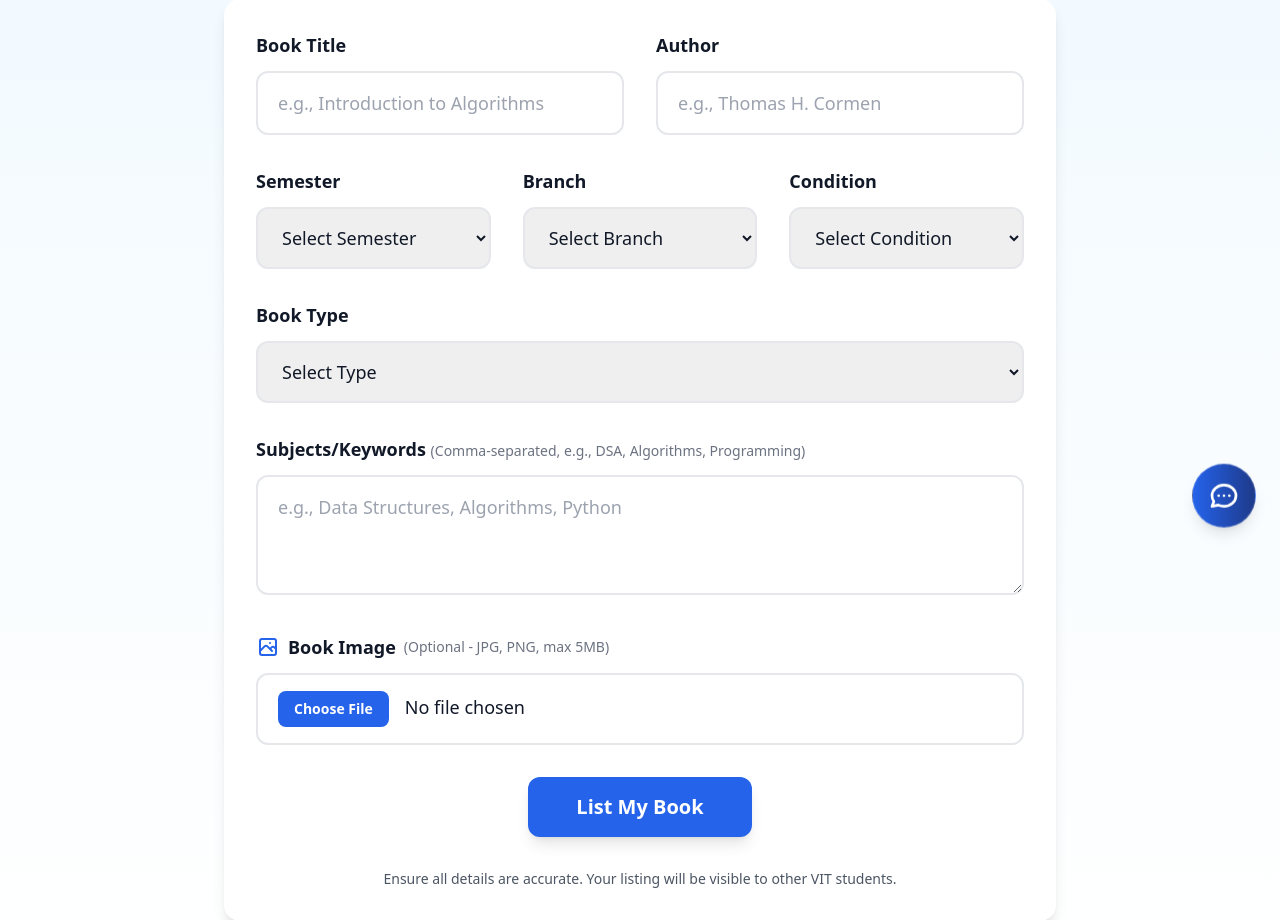
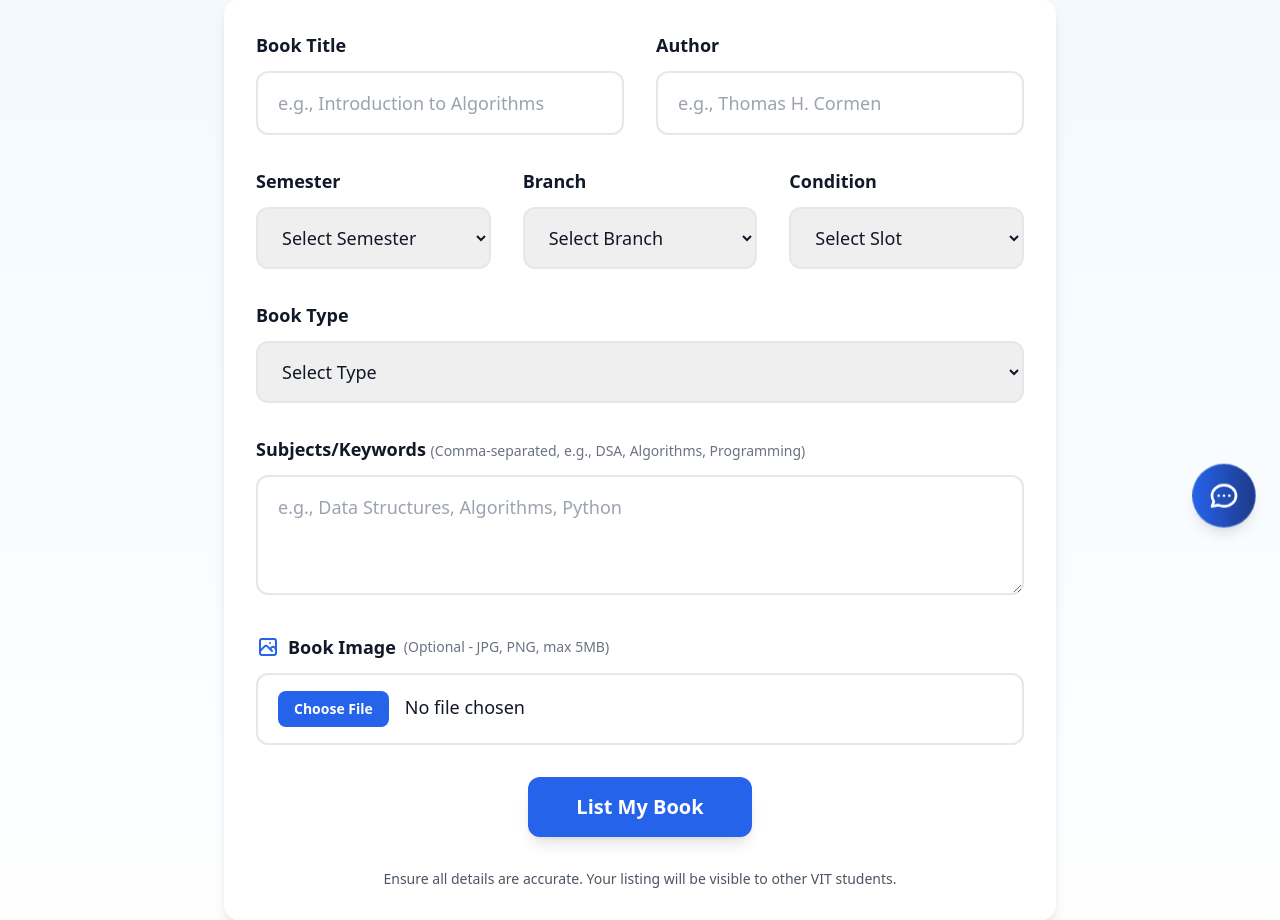
Before and after one commit to SaiRakesh22/BookSwap, a Flask app: page /add_book in a window 1280 px wide. Shown: the part 245-1165 px from the top of the page. Run offline with Flask 3, Linux system fonts and the light colour scheme; a user stored in the database is signed in; some libraries are stand-ins or nearby versions.

Commit message:
updated slots

```diff
--- a/templates/add_book.html
+++ b/templates/add_book.html
@@ -1,4 +1,3 @@
-
 {% extends "base.html" %}
 
 {% block title %}List Your Book - BookSwap VIT{% endblock %}
@@ -70,12 +69,21 @@
                         <label for="condition" class="block text-lg font-semibold text-gray-900 dark:text-white mb-3">Condition</label>
                         <select id="condition" name="condition" required
                                 class="w-full px-5 py-4 border-2 border-gray-200 dark:border-navy-medium dark:bg-navy-medium rounded-xl focus:ring-2 focus:ring-royal focus:border-royal transition-all duration-300 text-lg text-gray-900 dark:text-white">
-                            <option value="">Select Condition</option>
-                            <option value="Excellent">Excellent</option>
-                            <option value="Very Good">Very Good</option>
-                            <option value="Good">Good</option>
-                            <option value="Fair">Fair</option>
-                            <option value="Poor">Poor</option>
+                            <option value="">Select Slot</option>
+                            <option value="A1">A1</option>
+                            <option value="B1">B1</option>
+                            <option value="C1">C1</option>
+                            <option value="D1">D1</option>
+                            <option value="E1">E1</option>
+                            <option value="F1">F1</option>
+                            <option value="G1">G1</option>
+                            <option value="A2">A2</option>
+                            <option value="B2">B2</option>
+                            <option value="C2">C2</option>
+                            <option value="D2">D2</option>
+                            <option value="E2">E2</option>
+                            <option value="F2">F2</option>
+                            <option value="G2">G2</option>
                         </select>
                     </div>
                 </div>
--- a/templates/dashboard.html
+++ b/templates/dashboard.html
@@ -186,11 +186,11 @@
                                         </svg>
                                         <span>Branch: {{ book.branch }}</span>
                                     </div>
-                                    <div class="flex items-center text-sm text-gray-500 dark:text-gray-400">
+                                   <div class="flex items-center text-sm text-gray-500 dark:text-gray-400">
                                         <svg class="w-4 h-4 mr-2" fill="none" stroke="currentColor" viewBox="0 0 24 24">
                                             <path stroke-linecap="round" stroke-linejoin="round" stroke-width="2" d="M9 12l2 2 4-4m6 2a9 9 0 11-18 0 9 9 0 0118 0z"></path>
                                         </svg>
-                                        <span>Condition: {{ book.condition }}</span>
+                                        <span>Available for all slots except {{ book.condition }}</span>
                                     </div>
                                     <div class="flex items-center text-sm text-gray-500 dark:text-gray-400">
                                         <svg class="w-4 h-4 mr-2" fill="none" stroke="currentColor" viewBox="0 0 24 24">
```
